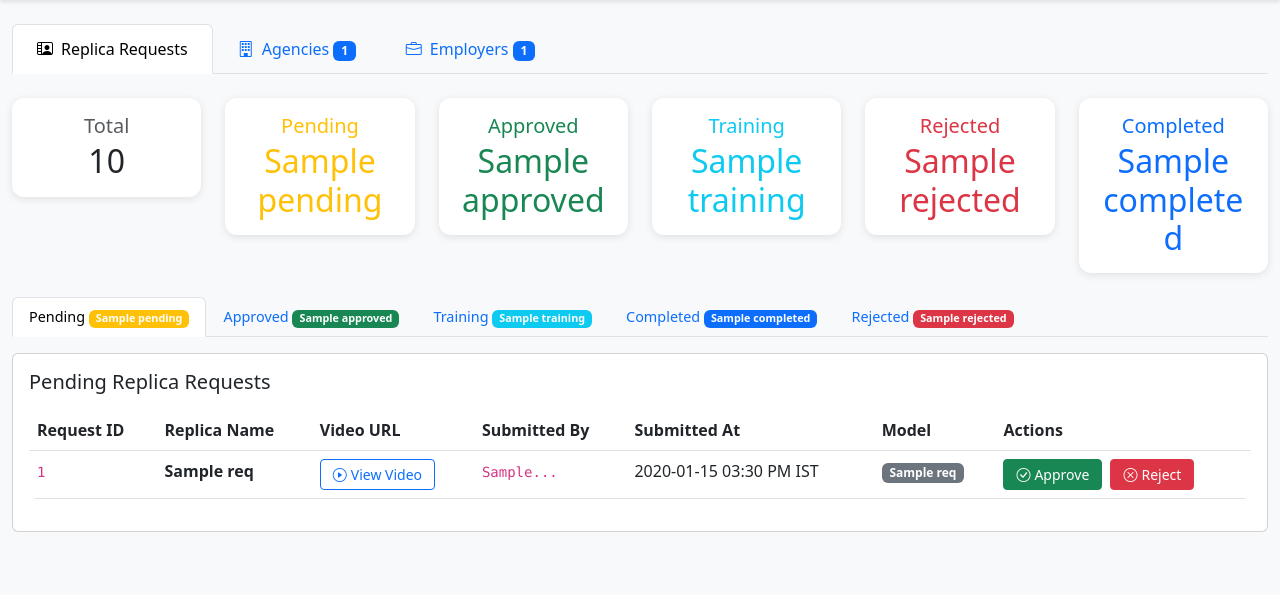
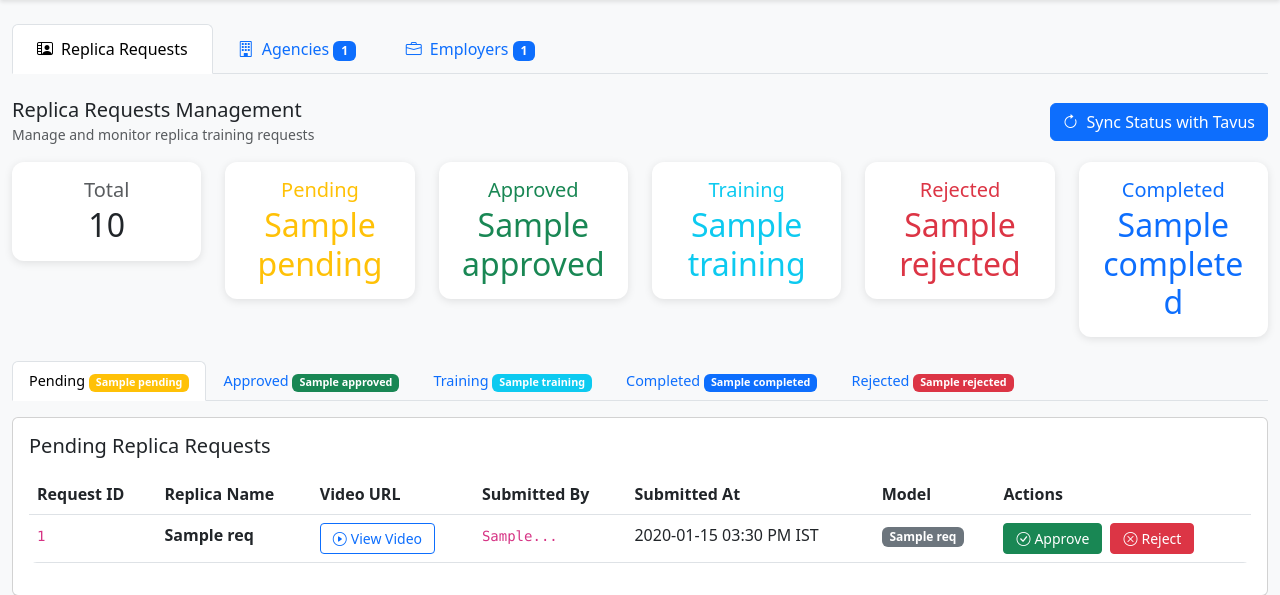
Before and after one commit to prashantlv/ai-interviewer, a FastAPI app: template web_server/templates/admin_dashboard.html in a window 1280 px wide. Shown: the part 50-645 px from the top of the page. Run offline with FastAPI, Linux system fonts and the light colour scheme; the template is opened without the code that fills it: most values are stand-ins (such as "Sample title", 1, 10 or a date in 2020); some libraries are stand-ins or nearby versions.

Commit message:
feat: Add sync button and JavaScript to admin dashboard
- Add 'Sync Status with Tavus' button in replica requests header
- Add syncReplicaStatuses() JavaScript function with loading state
- Complete Tavus replica status sync implementation

```diff
--- a/web_server/templates/admin_dashboard.html
+++ b/web_server/templates/admin_dashboard.html
@@ -114,7 +114,22 @@
         <div class="tab-content" id="mainTabsContent">
             <!-- Replica Requests Tab -->
             <div class="tab-pane fade show active" id="replica-requests" role="tabpanel">
-                <!-- Statistics Cards -->
+                                <!-- Sync Status Button -->
+                <div class="row mb-3">
+                    <div class="col-12">
+                        <div class="d-flex justify-content-between align-items-center">
+                            <div>
+                                <h5 class="mb-0">Replica Requests Management</h5>
+                                <small class="text-muted">Manage and monitor replica training requests</small>
+                            </div>
+                            <button type="button" class="btn btn-primary" onclick="syncReplicaStatuses()" id="syncBtn">
+                                <i class="bi bi-arrow-clockwise me-2"></i>Sync Status with Tavus
+                            </button>
+                        </div>
+                    </div>
+                </div>
+
+<!-- Statistics Cards -->
                 <div class="row mb-4">
                     <div class="col-md-2">
                         <div class="card stat-card">
@@ -668,6 +683,39 @@
             }
         }
 
+        async function syncReplicaStatuses() {
+            const btn = document.getElementById('syncBtn');
+            const originalText = btn.innerHTML;
+            btn.disabled = true;
+            btn.innerHTML = '<span class="spinner-border spinner-border-sm me-1"></span>Syncing...';
+
+            try {
+                const response = await fetch('/api/v1/admin/replica-requests/sync-status', {
+                    method: 'POST',
+                    headers: {'Content-Type': 'application/json'}
+                });
+
+                const result = await response.json();
+                if (result.success) {
+                    const message = `Sync completed!\n\n` +
+                        `Checked: ${result.synced} requests\n` +
+                        `Updated: ${result.updated} requests` +
+                        (result.errors && result.errors.length > 0 ? `\n\nErrors: ${result.errors.length}` : '');
+                    alert(message);
+                    location.reload();
+                } else {
+                    alert('Failed: ' + (result.detail || 'Unknown error'));
+                    btn.disabled = false;
+                    btn.innerHTML = originalText;
+                }
+            } catch (error) {
+                alert('Error: ' + error.message);
+                btn.disabled = false;
+                btn.innerHTML = originalText;
+            }
+        }
+
+
         async function viewAgencyDetails(agencyId) {
             const modal = new bootstrap.Modal(document.getElementById('agencyModal'));
             const detailsDiv = document.getElementById('agencyDetails');
```
